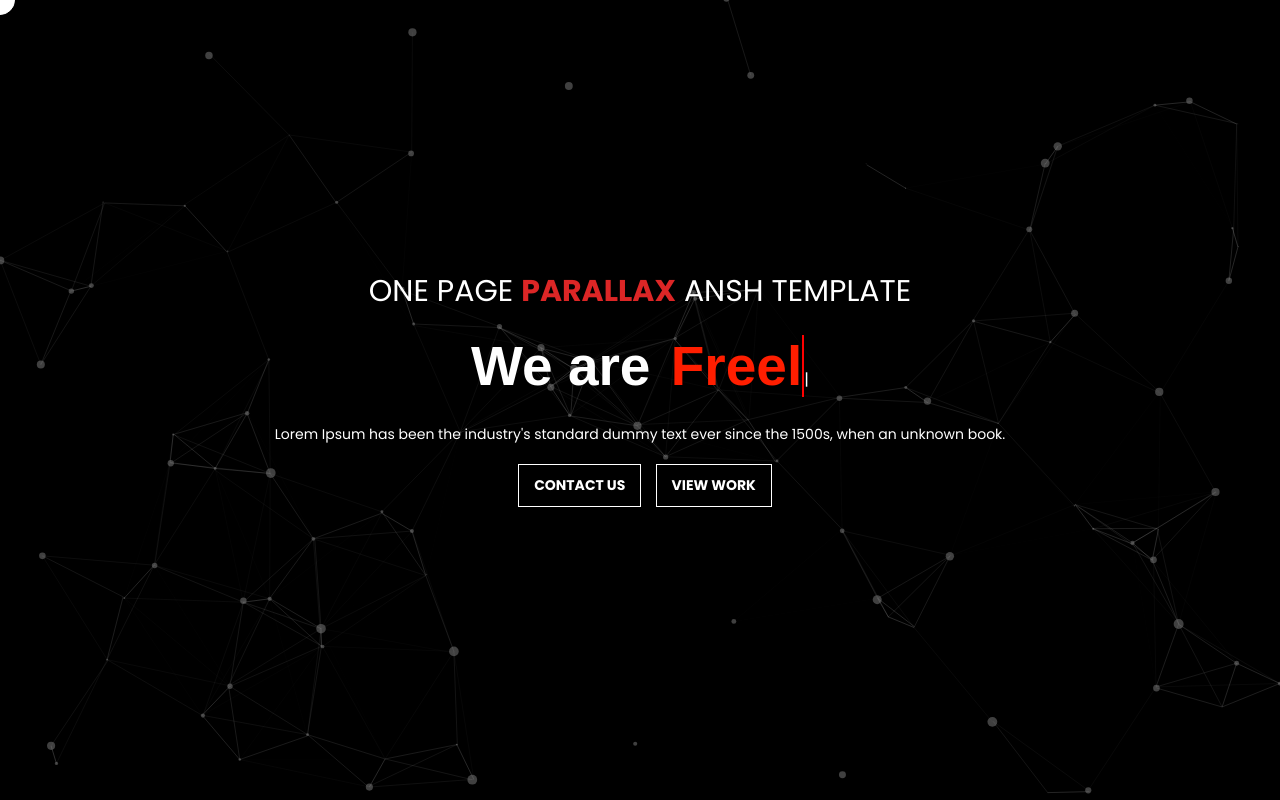
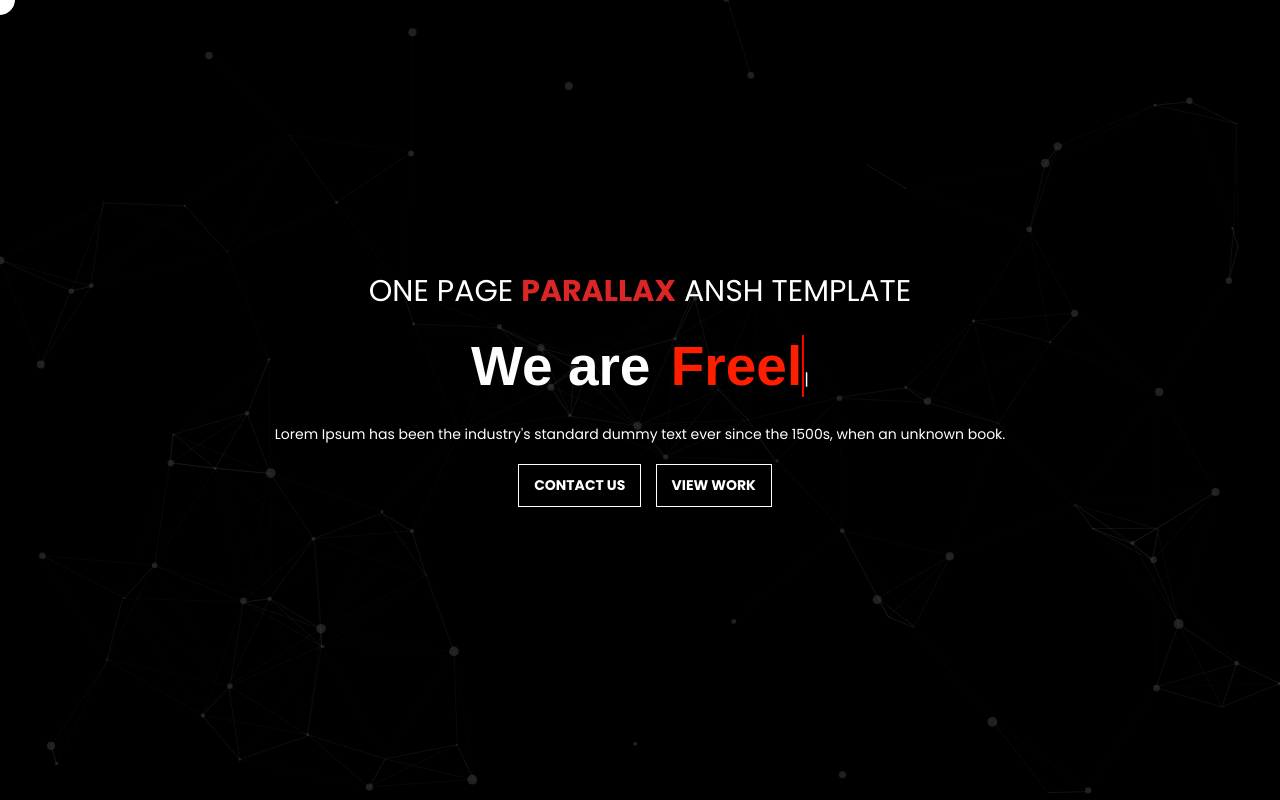
Before and after one commit to anshmourya/4thWallStudios, a website: page index.html in a window 1280 px wide. Drawn offline with nearby package versions, Linux system fonts and the light colour scheme.

```diff
--- a/src/style.scss
+++ b/src/style.scss
@@ -69,7 +69,7 @@
     width: 100%;
     height: 100%;
     z-index: 0;
-    opacity: .5;
+    opacity: .25;
 }
 
 //main section styling
```
Also changed, not shown: src/style.css, 1 other file.
